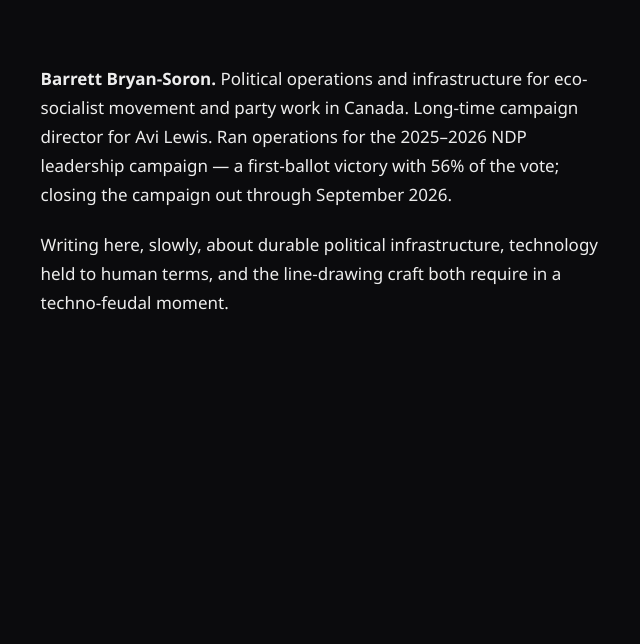
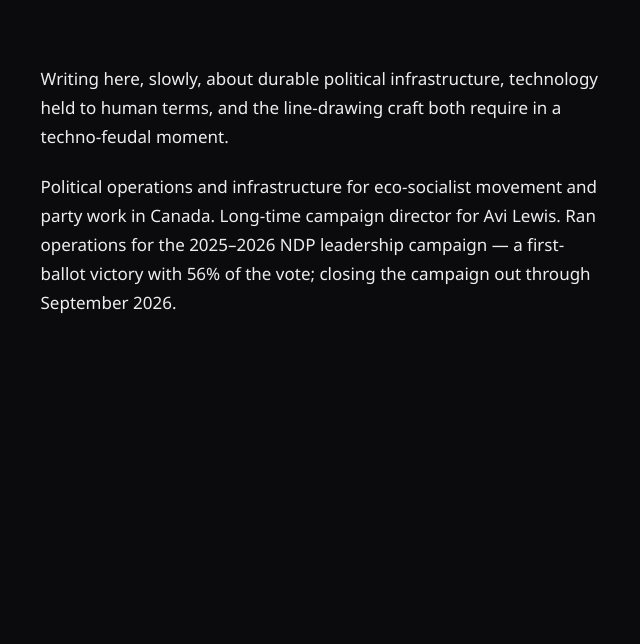
Before and after one commit to barrettsoron/barrett.bryansoron.ca, an Astro site: page / in a window 1280 px wide. Shown: the part 98-742 px from the top of the page, without its empty margins (319-959 px from the left). Built offline with nearby package versions, Linux system fonts and the light colour scheme; Astro itself is replaced by a stand-in of ours.

Commit message:
fix: lead homepage with purpose, not autobiography
The old order (credentialed bio first, then 'writing here, slowly')
opened with autobiography and repeated the name three times in the
first 30 words — header brand, bolded lead-in 'Barrett Bryan-Soron.',
and the implicit subject. Reads as a LinkedIn About page.

Swap the paragraph order so the site leads with what the writing is
for, and drop the bolded name lead-in since the header already
identifies the site. Second paragraph now reads as an elliptical bio
of the person doing the work.

```diff
--- a/src/pages/index.astro
+++ b/src/pages/index.astro
@@ -17,9 +17,9 @@ const fmt = (d: Date) => d.toISOString().slice(0, 10);
 ---
 
 <Base description="Barrett Bryan-Soron — political operations and infrastructure for eco-socialist movement and party work in Canada.">
-	<p><strong>Barrett Bryan-Soron.</strong> Political operations and infrastructure for eco-socialist movement and party work in Canada. Long-time campaign director for Avi Lewis. Ran operations for the 2025–2026 NDP leadership campaign — a first-ballot victory with 56% of the vote; closing the campaign out through September 2026.</p>
+	<p>Writing here, slowly, about durable political infrastructure, technology held to human terms, and the line-drawing craft both require in a techno-feudal moment.</p>
 
-	<p>Writing here, slowly, about durable political infrastructure, technology held to human terms, and the line-drawing craft both require in a techno-feudal moment.</p>
+	<p>Political operations and infrastructure for eco-socialist movement and party work in Canada. Long-time campaign director for Avi Lewis. Ran operations for the 2025–2026 NDP leadership campaign — a first-ballot victory with 56% of the vote; closing the campaign out through September 2026.</p>
 
 	{essays.length > 0 && (
 		<>
```
